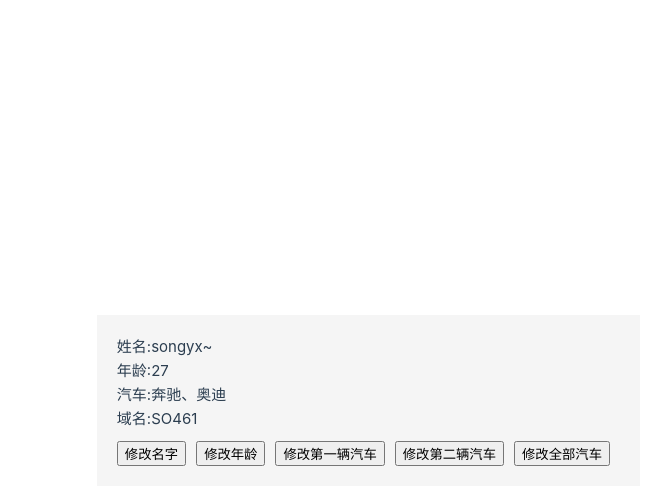
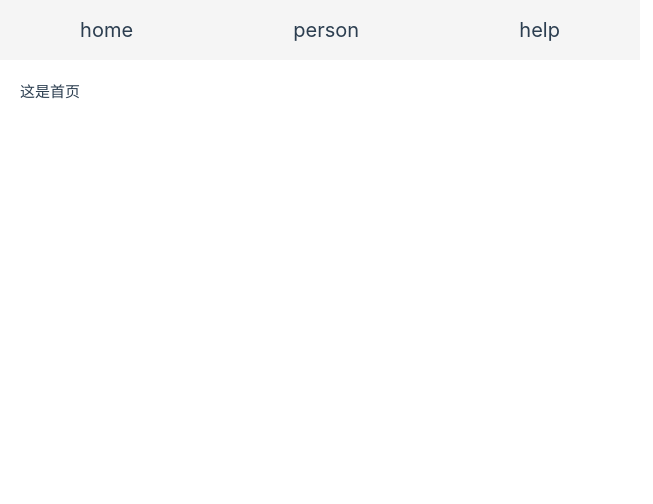
Before and after one commit to songyx1997/learningdoc, a Vue app in the folder vue2+vue3/vue3-project/: page /#/ in a window 1280 px wide. Shown: the top 504 px of the page, without its empty margins (0-653 px from the left). Built offline with nearby package versions, Linux system fonts and the light colour scheme.

Commit message:
更新vue3笔记-2024年2月19日

```diff
--- a/vue2+vue3/vue3-project/package.json
+++ b/vue2+vue3/vue3-project/package.json
@@ -12,6 +12,7 @@
   },
   "dependencies": {
     "axios": "^1.6.7",
+    "pinia": "^2.1.7",
     "vue": "^3.4.15",
     "vue-router": "^4.2.5"
   },
@@ -20,6 +21,7 @@
     "@types/node": "^20.11.10",
     "@vitejs/plugin-vue": "^5.0.3",
     "@vue/tsconfig": "^0.5.1",
+    "less": "^4.2.0",
     "npm-run-all2": "^6.1.1",
     "typescript": "~5.3.0",
     "vite": "^5.0.11",
--- a/vue2+vue3/vue3-project/src/App.vue
+++ b/vue2+vue3/vue3-project/src/App.vue
@@ -1,9 +1,37 @@
 <script setup lang="ts">
-import Person from '@/components/person.vue'
+import Header from '@/components/header.vue';
 </script>
 
 <template>
-  <Person />
+  <div class="container">
+    <Header />
+    <div class="main">
+      <!-- 页面占位 -->
+      <RouterView></RouterView>
+    </div>
+  </div>
 </template>
 
-<style scoped></style>
+<style lang="less">
+#app {
+  position: absolute;
+  top: 0;
+  left: 0;
+  right: 0;
+  bottom: 0;
+  margin: 0;
+  padding: 0;
+}
+
+.container {
+  width: 100%;
+  height: 100%;
+  display: flex;
+  flex-direction: column;
+}
+
+.main {
+  flex: 1;
+  padding: 20px;
+}
+</style>
--- /dev/null
+++ b/vue2+vue3/vue3-project/src/assets/less/theme-colors.less
@@ -0,0 +1,3 @@
+@base-white: #ffffff;
+@base-grey: #f5f5f5;
+@base-dark: #000000;
--- /dev/null
+++ b/vue2+vue3/vue3-project/src/components/header.vue
@@ -0,0 +1,42 @@
+<script setup lang="ts">
+import { useRouter, type RouteRecordRaw } from 'vue-router';
+let router = useRouter();
+let { routes } = router.options;
+
+function onPush(route: RouteRecordRaw) {
+    if (route.name === 'person') {
+        router.push({
+            name: route.name,
+            query: {
+                money: '10w'
+            }
+        })
+    } else {
+        router.push({
+            name: route.name
+        })
+    }
+}
+</script>
+
+<template>
+    <div class="header-container">
+        <div v-for="(route, index) in routes" :key="index" @click="onPush(route)">{{ route.name }}</div>
+    </div>
+</template>
+
+<style lang="less" scoped>
+.header-container {
+    width: 100%;
+    display: flex;
+    justify-content: space-around;
+    height: 60px;
+    align-items: center;
+    background: @base-grey;
+    font-size: 20px;
+
+    div {
+        cursor: pointer;
+    }
+}
+</style>
--- a/vue2+vue3/vue3-project/src/main.ts
+++ b/vue2+vue3/vue3-project/src/main.ts
@@ -2,7 +2,13 @@ import './assets/main.css'
 
 import { createApp } from 'vue'
 import App from './App.vue'
+import router from './router/index';
+import { createPinia } from 'pinia';
 
 const app = createApp(App);
+// 全局注册路由
+app.use(router);
+const pinia = createPinia();
+app.use(pinia);
 
 app.mount('#app');
--- /dev/null
+++ b/vue2+vue3/vue3-project/src/pages/help.vue
@@ -0,0 +1,46 @@
+<script setup lang="ts">
+import { useCountStore } from '@/store/count';
+import { storeToRefs } from 'pinia';
+
+const countStore = useCountStore();
+// num是ObjectRefImpl实例。但是进行解构赋值，将丧失响应式。
+// let { num, des } = countStore;
+// storeToRefs仅将其中的state数据转换为响应式。
+let { num, des } = storeToRefs(countStore);
+
+function add() {
+    // 不同于Vue2中的store，数据只能通过action进行修改。pinia可以直接修改。
+    num.value++;
+}
+
+function divide() {
+    num.value--;
+}
+
+function reset() {
+    // 调用patch方法进行部分更新，或者全部更新
+    countStore.$patch({
+        num: 100,
+        des: '重新赋值'
+    })
+    // 调用动作函数
+    countStore.test(num.value, des.value);
+    // getters内部的方法，有些类似于计算属性
+    console.log(countStore.bigSum)
+}
+</script>
+
+<template>
+    <div>数目:{{ num }}</div>
+    <div>描述:{{ des }}</div>
+    <button @click="add">加</button>
+    <button @click="divide">减</button>
+    <button @click="reset">重新赋值</button>
+</template>
+
+<style scoped>
+button {
+    width: 80px;
+    margin-right: 10px;
+}
+</style>
--- /dev/null
+++ b/vue2+vue3/vue3-project/src/pages/home.vue
@@ -0,0 +1,10 @@
+<script setup lang="ts">
+</script>
+
+<template>
+    <div>
+        这是首页
+    </div>
+</template>
+
+<style scoped></style>
--- a/vue2+vue3/vue3-project/src/components/person.vue
+++ b/vue2+vue3/vue3-project/src/pages/person.vue
@@ -1,5 +1,7 @@
 <script setup lang="ts">
 import usePerson from '@/hooks/usePerson';
+import { toRefs } from 'vue';
+import { useRoute } from 'vue-router';
 // 解构赋值，使用hooks
 const {
   person,
@@ -10,10 +12,17 @@ const {
   changeCarTwo,
   changeAllCar
 } = usePerson();
+
+// Proxy实例，为reactive定义的响应式对象类型
+let route = useRoute();
+// 解构赋值，防止丢失响应式
+let { query } = toRefs(route);
+
 </script>
 
 <template>
   <div class="person">
+    <div>薪资:{{ query.money }}</div>
     <div>姓名:{{ person.name }}</div>
     <div>年龄:{{ person.age }}</div>
     <div>汽车:{{ person.car.one }}、{{ person.car.two }}</div>
--- /dev/null
+++ b/vue2+vue3/vue3-project/src/router/index.ts
@@ -0,0 +1,27 @@
+import { createRouter, createWebHashHistory } from 'vue-router';
+import Home from '@/pages/home.vue';
+import Person from '@/pages/person.vue';
+import Help from '@/pages/help.vue';
+
+const router = createRouter({
+    history: createWebHashHistory(),
+    routes: [
+        {
+            path: '/',
+            name: 'home',
+            component: Home
+        },
+        {
+            path: '/person',
+            name: 'person',
+            component: Person
+        },
+        {
+            path: '/help',
+            name: 'help',
+            component: Help
+        }
+    ]
+});
+
+export default router;
--- /dev/null
+++ b/vue2+vue3/vue3-project/src/store/count.ts
@@ -0,0 +1,20 @@
+import { defineStore } from 'pinia';
+
+export const useCountStore = defineStore('count', {
+    state() {
+        return { num: 0, des: '默认描述' }
+    },
+    // 动作函数
+    actions: {
+        test(num: number, des: string) {
+            // 添加封装逻辑
+            console.log('调用动作函数');
+        }
+    },
+    // 对数据进行二次加工
+    getters: {
+        bigSum(state) {
+            return state.num * 10;
+        }
+    }
+})
--- a/vue2+vue3/vue3-project/vite.config.ts
+++ b/vue2+vue3/vue3-project/vite.config.ts
@@ -2,14 +2,24 @@ import { fileURLToPath, URL } from 'node:url'
 
 import { defineConfig } from 'vite'
 import vue from '@vitejs/plugin-vue'
+import { resolve } from 'path';
 
 export default defineConfig({
   plugins: [
-    vue(),
+    vue()
   ],
   resolve: {
     alias: {
       '@': fileURLToPath(new URL('./src', import.meta.url))
     }
+  },
+  css: {
+    // 预处理器配置项
+    preprocessorOptions: {
+      less: {
+        // 引入全局变量文件
+        additionalData: `@import "${resolve(__dirname, './src/assets/less/theme-colors.less')}";`,
+      }
+    }
   }
 })
```
Also changed, not shown: 1 other file (tests, documents, lock files or other folders).
